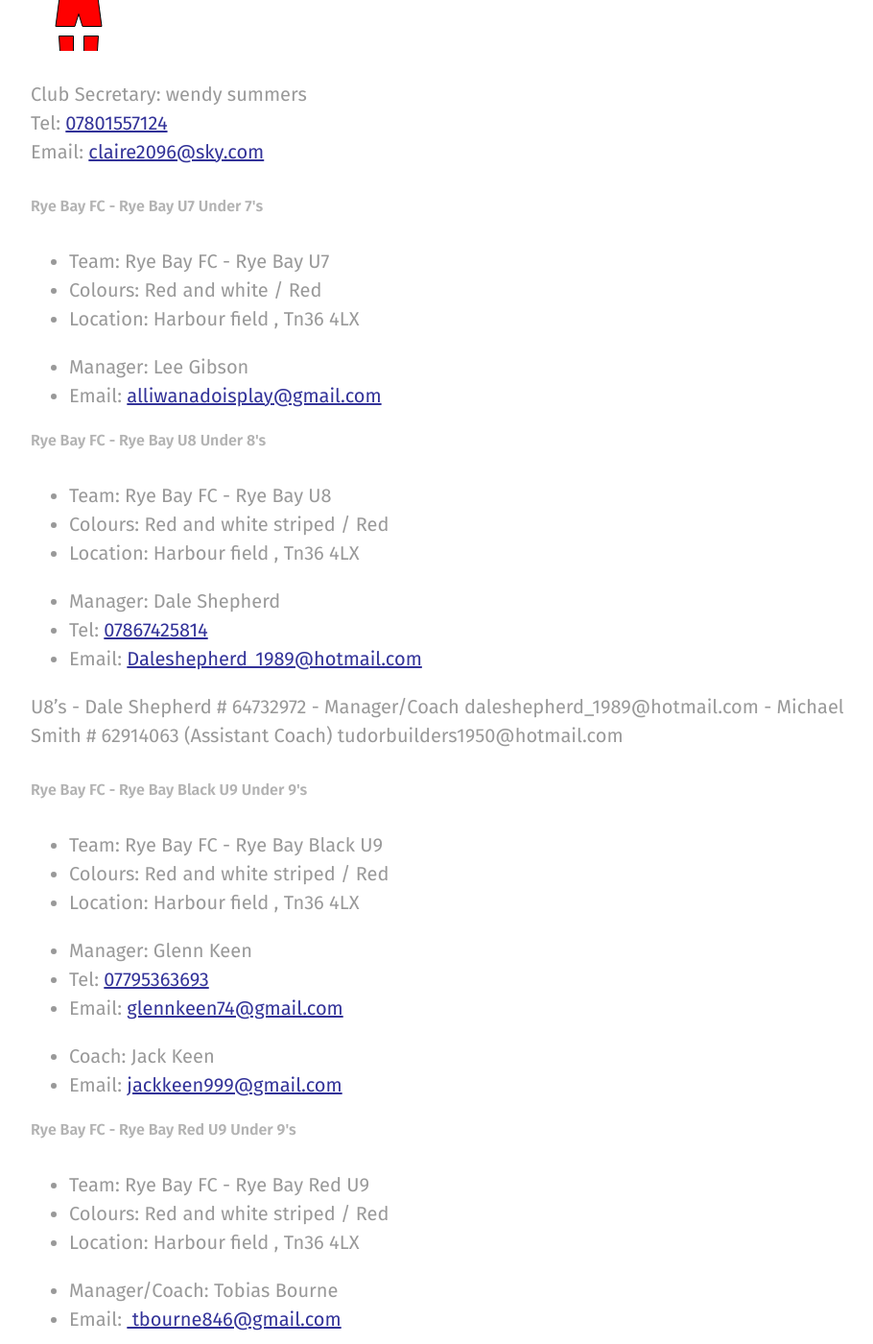
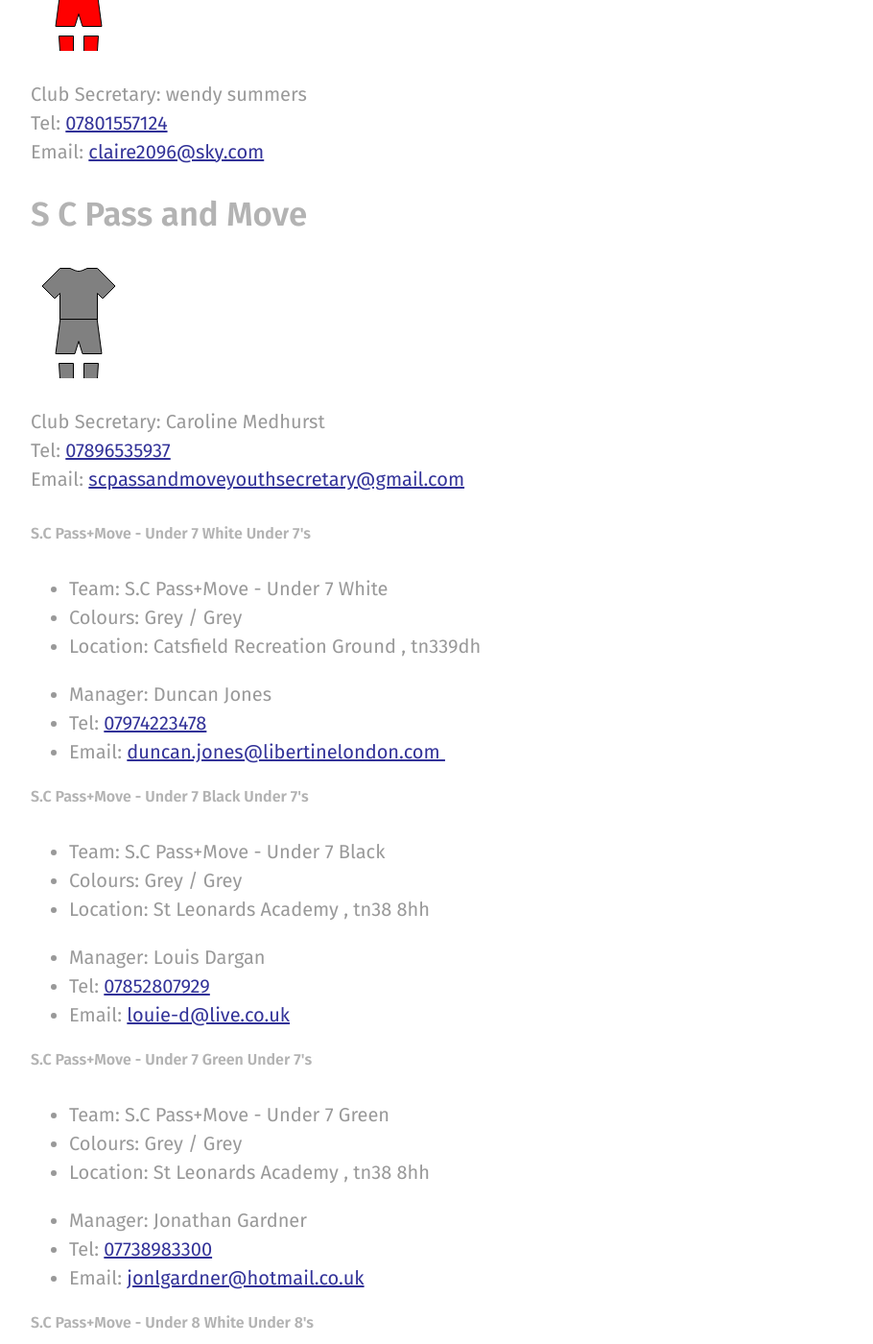
Before and after one commit to rotherleague/Rother, a Jekyll site: the page built from clubs.md, in a window 1280 px wide and 1400 px high, scrolled down 9390 px. Shown: the whole window at 96% size, without its empty margins (48-958 px from the left). Built offline with Jekyll 4.4.1, drawn with Linux system fonts in a browser that asks for light colours; nearby versions of some CDN libraries; some of the changed text lies outside the part shown.

Commit message:
Update rye_bay.html

```diff
--- a/_includes/clubs/rye_bay.html
+++ b/_includes/clubs/rye_bay.html
@@ -7,170 +7,3 @@
 <p>Club Secretary: wendy summers<br>
   Tel: <a href="tel:07801557124">07801557124</a><br>
 Email: <a href="mailto:claire2096@sky.com">claire2096@sky.com</a></p>
-
-<div>
-  <div>
-    <div>
-      <h5>Rye Bay FC - Rye Bay U7 Under 7's</h5>
-    </div>
-    <ul>
-      <li>Team: Rye Bay FC - Rye Bay U7</li>
-      <li>Colours: Red and white / Red</li>
-      <li>Location: Harbour field , Tn36 4LX</li>
-    </ul>
-    <ul>
-      <li>Manager: Lee Gibson<br>
-      </li>
-
-      <li>Email: <a href="mailto:alliwanadoisplay@gmail.com">alliwanadoisplay@gmail.com</a><br>
-      </li>
-    </ul>
-  </div>
-</div>
-<div>
-  <div>
-    <div>
-      <h5>Rye Bay FC - Rye Bay U8 Under 8's</h5>
-    </div>
-    <ul>
-      <li>Team: Rye Bay FC - Rye Bay U8</li>
-      <li>Colours: Red and white striped / Red</li>
-      <li>Location: Harbour field , Tn36 4LX</li>
-    </ul>
-    <ul>
-      <li>Manager: Dale Shepherd<br>
-      </li>
-      <li>Tel: <a href="tel:07867425814">07867425814</a><br>
-      </li>
-      <li>Email: <a href="mailto:Daleshepherd_1989@hotmail.com">Daleshepherd_1989@hotmail.com</a><br>
-      </li>
-    </ul>
-  </div>
-</div>
-
-U8's - Dale Shepherd # 64732972 -  Manager/Coach
-         daleshepherd_1989@hotmail.com
-        - Michael Smith # 62914063 (Assistant Coach)
-          tudorbuilders1950@hotmail.com
-<div>
-  <div>
-    <div>
-      <h5>Rye Bay FC - Rye Bay Black U9 Under 9's</h5>
-    </div>
-    <ul>
-      <li>Team: Rye Bay FC - Rye Bay Black U9</li>
-      <li>Colours: Red and white striped / Red</li>
-      <li>Location: Harbour field , Tn36 4LX</li>
-    </ul>
-    <ul>
-      <li>Manager: Glenn Keen<br>
-      </li>
-      <li>Tel: <a href="tel:07795363693">07795363693</a><br>
-      </li>
-      <li>Email: <a href="mailto:glennkeen74@gmail.com">glennkeen74@gmail.com</a><br>
-      </li>
-    </ul>
-    <ul>
-      <li>Coach: Jack Keen<br>
-      </li>
-
-      <li>Email: <a href="mailto:jackkeen999@gmail.com">jackkeen999@gmail.com</a><br>
-      </li>
-    </ul>
-  </div>
-</div>
-
-
-
-
-<div>
-  <div>
-    <div>
-      <h5>Rye Bay FC - Rye Bay Red U9 Under 9's</h5>
-    </div>
-    <ul>
-      <li>Team: Rye Bay FC - Rye Bay Red U9</li>
-      <li>Colours: Red and white striped / Red</li>
-      <li>Location: Harbour field , Tn36 4LX</li>
-    </ul>
-    <ul>
-      <li>Manager/Coach: Tobias Bourne<br>
-      </li>
-      <li>Email: <a href="mailto:tbourne846@gmail.com"> tbourne846@gmail.com</a><br>
-      </li>
-    </ul>
-
-   <ul>
-      <li>Asst Coach: Darren Paine<br>
-      </li>
-      <li>Email: <a href="mailto:darren@ryechimneysweep.co.uk">darren@ryechimneysweep.co.uk</a><br>
-      </li>
-    </ul>
-  </div>
-</div>
-<div>
-  <div>
-    <div>
-      <h5>Rye Bay FC - Rye Bay White U9 Under 9's</h5>
-    </div>
-    <ul>
-      <li>Team: Rye Bay FC - Rye Bay White U9</li>
-      <li>Colours: Red and white striped / Red</li>
-      <li>Location: Harbour field, Tn36 4lx</li>
-    </ul>
-    <ul>
-      <li>Manager: Glenn Keen <br>
-      </li>
-      <li>Tel: <a href="tel:07795363693">07795363693</a><br>
-      </li>
-      <li>Email: <a href="mailto:glennkeen74@gmail.com">glennkeen74@gmail.com</a><br>
-      </li>
-    </ul>
-
-
-  </div>
-</div>
-
-<div>
-  <div>
-    <div>
-      <h5>Rye Bay FC - Rye Bay U10 Under 10's</h5>
-    </div>
-    <ul>
-      <li>Team: Rye Bay FC - Rye Bay U10</li>
-      <li>Colours: Red and white striped / Red</li>
-      <li>Location: Harbour field , Tn36 4LX</li>
-    </ul>
-    <ul>
-      <li>Manager: Kaye Lax<br>
-      </li>
-      <li>Email: <a href="mailto: Kayecoomber@yahoo.co.uk"> Kayecoomber@yahoo.co.uk</a><br>
-      </li>
-    </ul>
-  </div>
-</div>
-
-
-<div>
-  <div>
-    <div>
-      <h5>Rye Bay FC - Rye Bay U11 Under 11's</h5>
-    </div>
-    <ul>
-      <li>Team: Rye Bay FC - Rye Bay U11</li>
-      <li>Colours: red and white striped / red</li>
-      <li>Location: harbour field, tn364lx</li>
-    </ul>
-    <ul>
-      <li>Manager: toby bourne<br>
-     </li>
-      <li>Email: <a href="mailto:tbourne846@gmail.com">tbourne846@gmail.com</a><br>
-      </li>
-    </ul>
-  </div>
-</div>
-
-
-
-
-<p>&nbsp;</p>
```
